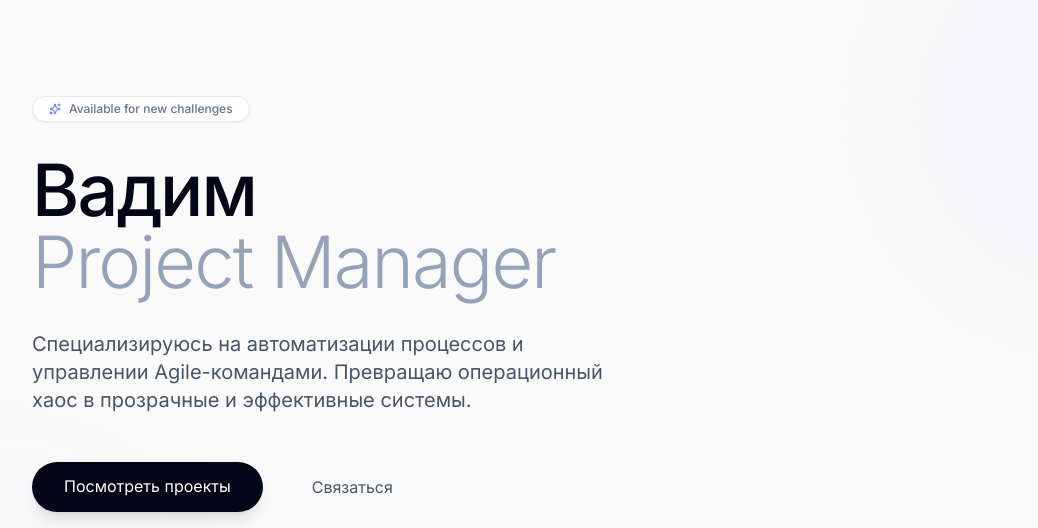
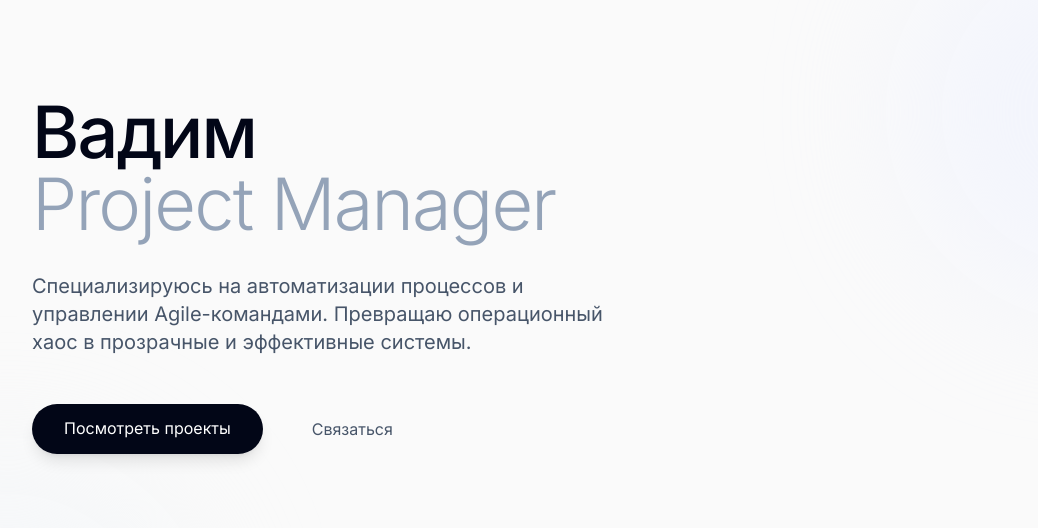
Before and after one commit to 7555v/7555v.github.io, a plain HTML site: page index.html in a window 1280 px wide. Shown: the top 528 px of the page, without its empty margins (120-1158 px from the left). Drawn offline with nearby package versions, Linux system fonts and the light colour scheme.

Commit message:
index.html

```diff
--- a/index.html
+++ b/index.html
@@ -22,11 +22,6 @@
     <main class="mx-auto max-w-5xl px-6 py-16 md:py-24">
 
         <section class="space-y-8">
-            <div class="inline-flex items-center gap-2 rounded-full border border-slate-200 bg-white px-4 py-1 text-xs font-medium text-slate-500 shadow-sm">
-                <i data-lucide="sparkles" class="h-3 w-3 text-indigo-500"></i>
-                Available for new challenges
-            </div>
-
             <h1 class="text-5xl font-medium tracking-tight text-slate-950 md:text-7xl">
                 Вадим
                 <span class="block text-slate-400 font-light">Project Manager</span>
```
